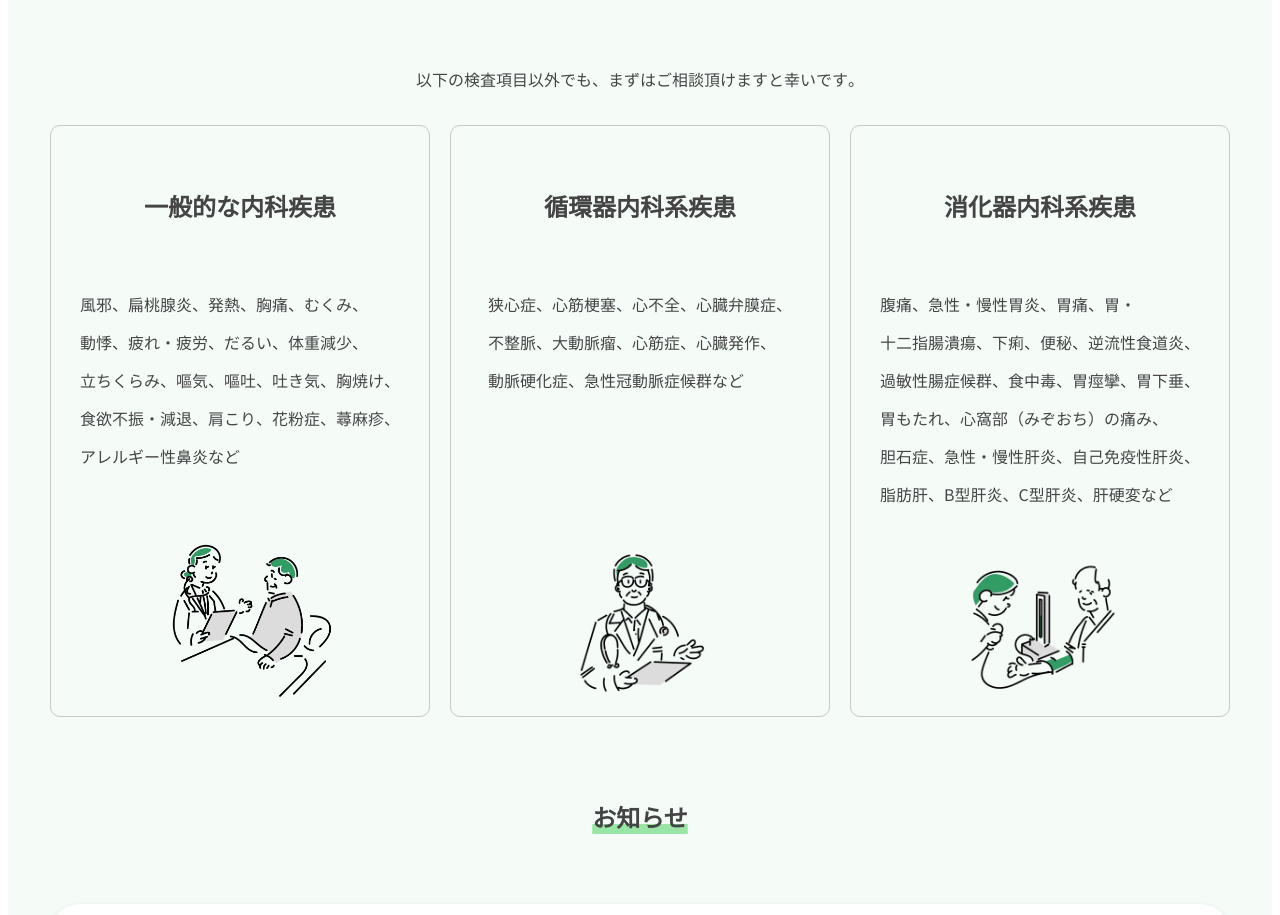
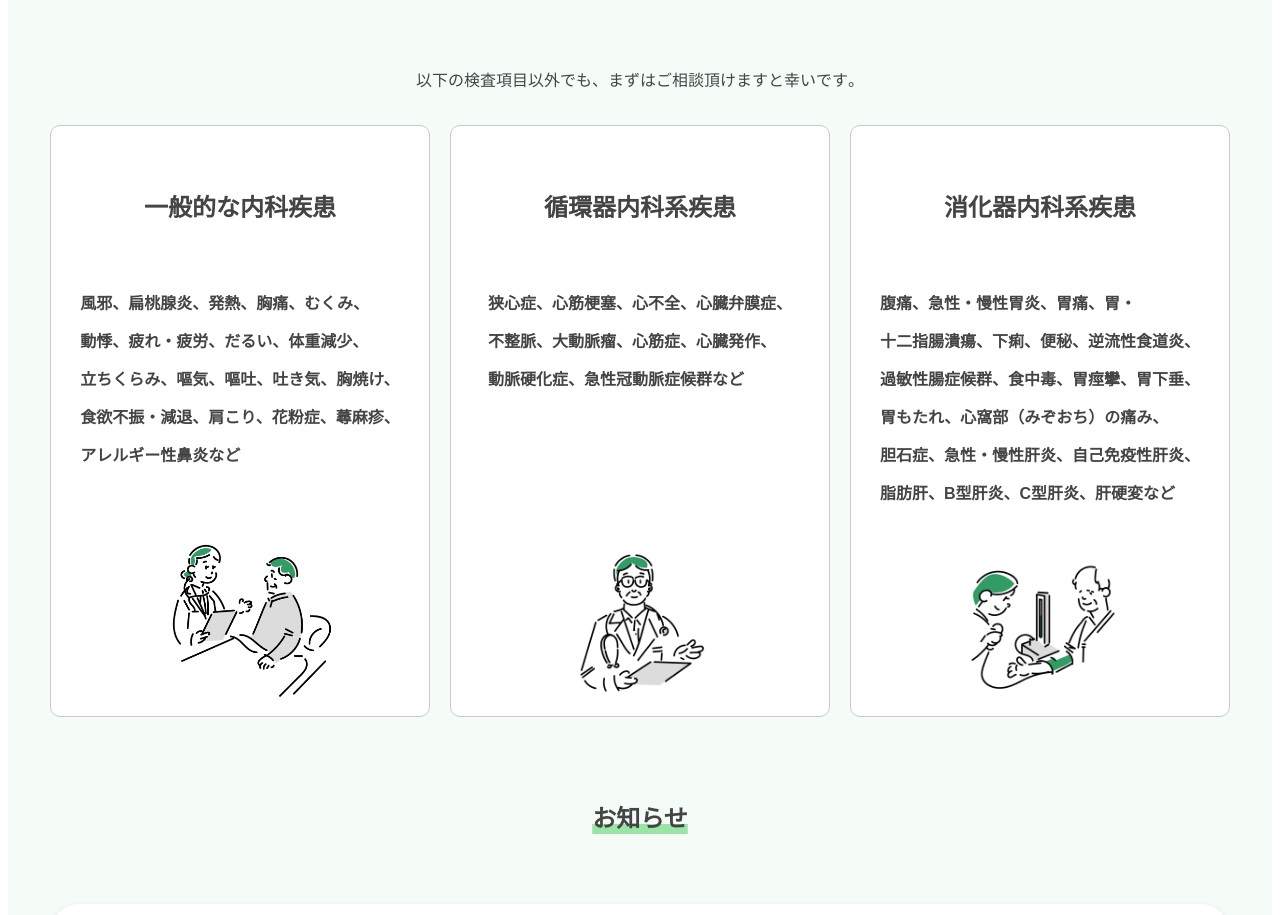
Before and after one commit to LeafField/141clinic, a website built with webpack: page src/index.html in a window 1280 px wide. Shown: the part 1690-2605 px from the top of the page. Built offline with nearby package versions, Linux system fonts and the light colour scheme; a web font is replaced by a local one.

Commit message:
指摘箇所の修正

```diff
--- a/src/styles/_treatment.scss
+++ b/src/styles/_treatment.scss
@@ -30,11 +30,12 @@
 .card {
   border: rem(1) solid #c9c9c9;
   border-radius: rem(10);
-  // height: rem(591);
   display: flex;
   flex-direction: column;
   justify-content: flex-start;
   align-items: center;
+  background-color: #fff;
+  padding-inline: 15px;
 
   // コンテナ
   &__container {
@@ -59,12 +60,12 @@
 
   // カードテキスト
   &__text {
-    // margin-inline: auto;
     margin-top: rem(38);
     display: flex;
     justify-content: center;
     align-items: center;
     line-height: calc(38 / 16);
+    font-weight: bold;
   }
 
   // カードイメージ
```
Also changed, not shown: docs/style/style.css, 1 other file.
